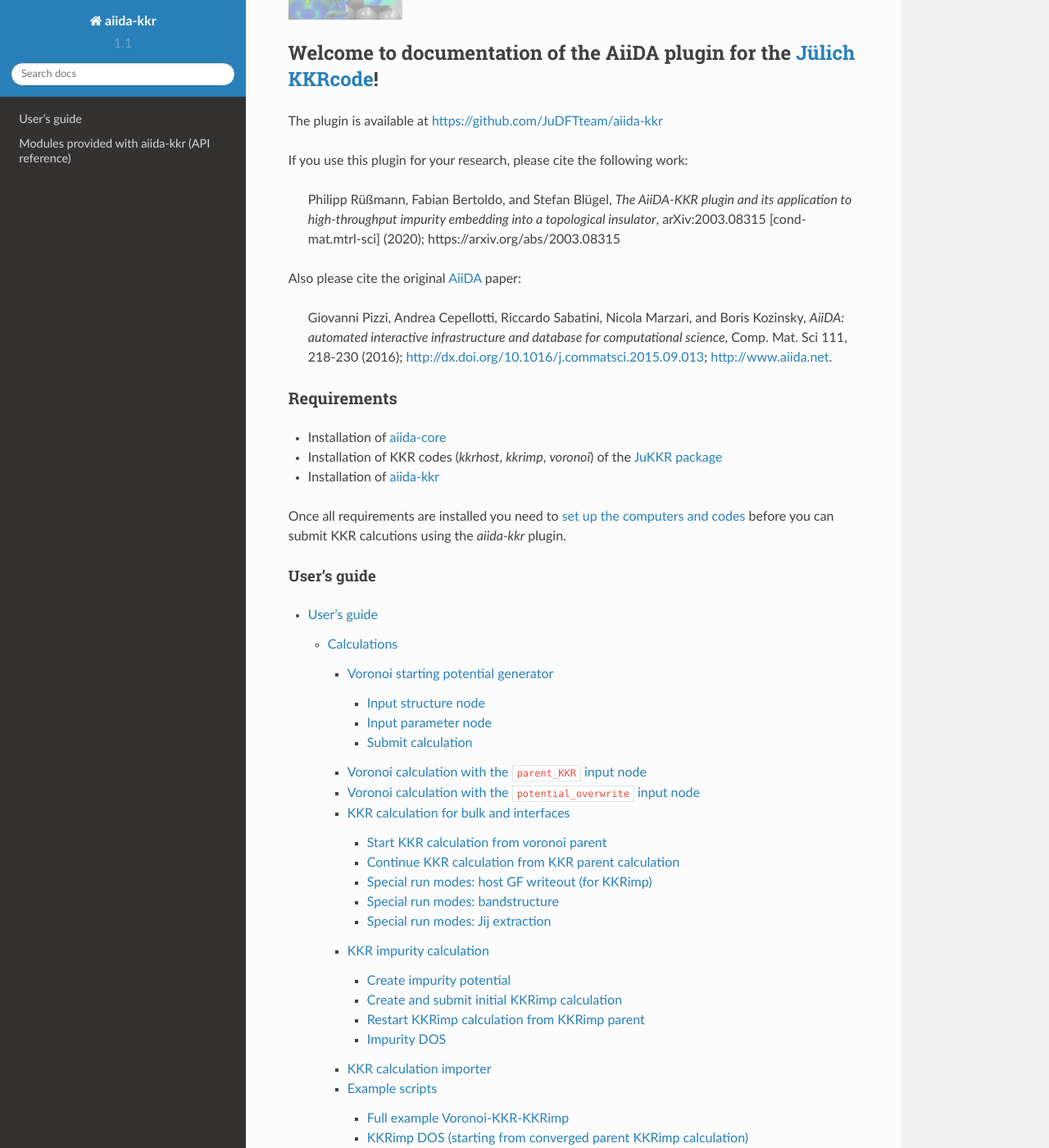
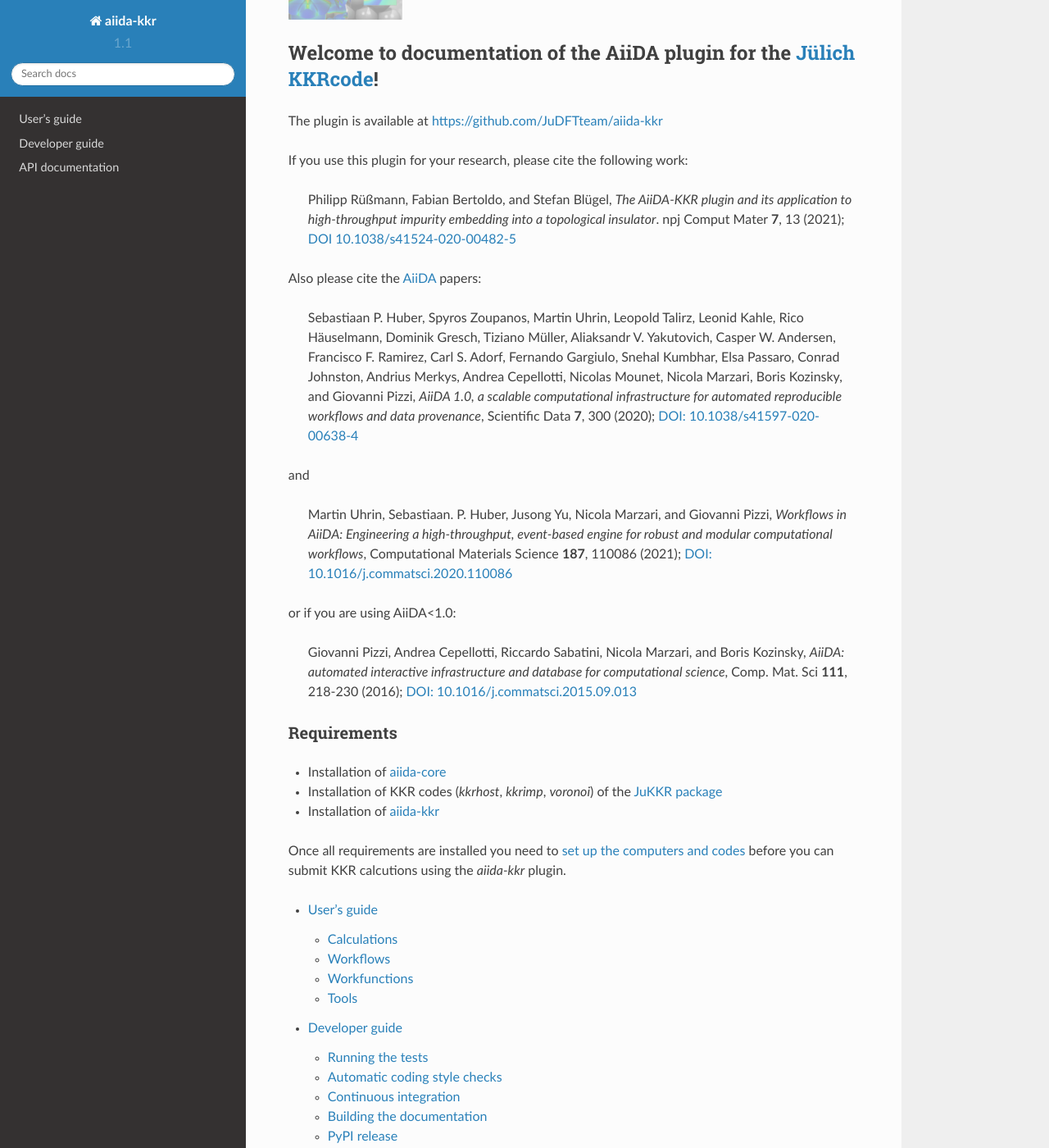
Before and after one commit to JuDFTteam/aiida-kkr, a Sphinx documentation site: the page built from docs/source/index.rst, in a window 1280 px wide and 1400 px high, scrolled down 266 px. Shown: the whole window at 82% size. Built offline with Sphinx 7.4.7 and the Read the Docs theme 2.0.0, drawn with Linux system fonts in a browser that asks for light colours; some of the changed text lies outside the part shown.

Commit message:
Update documentation

```diff
--- /dev/null
+++ b/docs/source/developer_guide/index.rst
@@ -0,0 +1,83 @@
+===============
+Developer guide
+===============
+
+Running the tests
++++++++++++++++++
+
+The following will discover and run the unit test::
+
+    pip install -e .[testing]
+    cd aiida_kkr/tests
+    ./run_all.sh
+
+Automatic coding style checks
++++++++++++++++++++++++++++++
+
+Enable enable automatic checks of code sanity and coding style::
+
+    pip install -e .[pre-commit]
+    pre-commit install
+
+After this, the `yapf <https://github.com/google/yapf>`_ formatter,
+the `pylint <https://www.pylint.org/>`_ linter
+and the `pylint <https://www.pylint.org/>`_ code analyzer will
+run at every commit.
+
+To run the pre-commit hooks without making a commit use::
+
+    pre-commit run --all-files
+
+If you ever need to skip these pre-commit hooks, just use::
+
+    git commit -n
+
+
+Continuous integration
+++++++++++++++++++++++
+
+``aiida-kkr`` comes with a ``.github`` folder that contains continuous integration tests on every commit using `GitHub Actions <https://github.com/features/actions>`_. It will:
+
+#. run all tests for the ``django`` ORM
+#. build the documentation
+#. check coding style and version number (not required to pass by default)
+
+Building the documentation
+++++++++++++++++++++++++++
+
+ #. Install the ``docs`` extra::
+
+        pip install -e .[docs]
+
+ #. Edit the individual documentation pages::
+
+        docs/source/index.rst
+        docs/source/developer_guide/index.rst
+        docs/source/user_guide/index.rst
+        ...
+
+ #. Use `Sphinx`_ to generate the html documentation::
+
+        cd docs
+        make html
+
+Check the result by opening ``build/html/index.html`` in your browser.
+
+PyPI release
+++++++++++++
+
+With every tag that is pushed a continuous deployment github action runs that uploads the code to pypi.
+Note that this will only be done if the tests (see Continuous integration) pass.
+
+The latest release is therefore able to be installed via::
+
+    pip install aiida-kkr
+
+
+.. note::
+
+   When updating the plugin package to a new version, remember to update the version number both in ``setup.json`` and ``aiida_kkr/__init__.py``.
+
+
+.. _ReadTheDocs: https://readthedocs.org/
+.. _Sphinx: https://www.sphinx-doc.org/en/master/
--- a/docs/source/index.rst
+++ b/docs/source/index.rst
@@ -21,17 +15,31 @@
 If you use this plugin for your research, please cite the following work:
 
 .. highlights:: Philipp Rüßmann, Fabian Bertoldo, and Stefan Blügel,
-  *The AiiDA-KKR plugin and its application to high-throughput impurity
-  embedding into a topological insulator*,
-  arXiv:2003.08315 [cond-mat.mtrl-sci] (2020); https://arxiv.org/abs/2003.08315
+  *The AiiDA-KKR plugin and its application to high-throughput impurity embedding into a topological insulator*.
+  npj Comput Mater **7**, 13 (2021); `DOI 10.1038/s41524-020-00482-5`_
 
 
-Also please cite the original `AiiDA`_ paper:
+Also please cite the `AiiDA`_ papers:
 
-.. highlights:: Giovanni Pizzi, Andrea Cepellotti, Riccardo Sabatini, Nicola Marzari,
-  and Boris Kozinsky, *AiiDA: automated interactive infrastructure and database
-  for computational science*, Comp. Mat. Sci 111, 218-230 (2016);
-  http://dx.doi.org/10.1016/j.commatsci.2015.09.013; http://www.aiida.net.
+.. highlights:: Sebastiaan P. Huber, Spyros Zoupanos, Martin Uhrin, Leopold Talirz, Leonid Kahle, Rico Häuselmann,
+  Dominik Gresch, Tiziano Müller, Aliaksandr V. Yakutovich, Casper W. Andersen, Francisco F. Ramirez, Carl S. Adorf,
+  Fernando Gargiulo, Snehal Kumbhar, Elsa Passaro, Conrad Johnston, Andrius Merkys, Andrea Cepellotti, Nicolas Mounet,
+  Nicola Marzari, Boris Kozinsky, and Giovanni Pizzi,
+  *AiiDA 1.0, a scalable computational infrastructure for automated reproducible workflows and data provenance*,
+  Scientific Data **7**, 300 (2020); `DOI: 10.1038/s41597-020-00638-4`_
+
+and
+
+.. highlights:: Martin Uhrin, Sebastiaan. P. Huber, Jusong Yu, Nicola Marzari, and Giovanni Pizzi,
+  *Workflows in AiiDA: Engineering a high-throughput, event-based engine for robust and modular computational workflows*,
+  Computational Materials Science **187**, 110086 (2021); `DOI: 10.1016/j.commatsci.2020.110086`_
+
+or if you are using AiiDA<1.0:
+
+.. highlights:: Giovanni Pizzi, Andrea Cepellotti, Riccardo Sabatini, Nicola Marzari, and Boris Kozinsky,
+  *AiiDA: automated interactive infrastructure and database for computational science*,
+  Comp. Mat. Sci **111**, 218-230 (2016); `DOI: 10.1016/j.commatsci.2015.09.013`_
+
 
 Requirements
 ------------
@@ -42,28 +50,13 @@
 
 Once all requirements are installed you need to `set up the computers and codes`_ before you can submit KKR calcutions using the *aiida-kkr* plugin.
 
-
-.. _`aiida-core`: https://aiida-core.readthedocs.io/en/stable/installation/index.html
-.. _`aiida-kkr`: https://github.com/JuDFTteam/aiida-kkr/blob/master/README.md
-.. _`JuKKR package`: https://iffgit.fz-juelich.de/kkr/jukkr
-.. _`set up the computers and codes`: https://aiida-core.readthedocs.io/en/stable/get_started/index.html#setup-of-computers-and-codes
-
-
-User's guide
-++++++++++++
-
 .. toctree::
-   :maxdepth: 4
+   :maxdepth: 2
 
    user_guide/index
+   developer_guide/index
+   API documentation <module_guide/index>
 
-Modules provided with aiida-kkr (API reference)
-+++++++++++++++++++++++++++++++++++++++++++++++
-
-.. toctree::
-   :maxdepth: 4
-
-   module_guide/index
 
 Indices and tables
 ==================
@@ -71,3 +64,15 @@
 * :ref:`genindex`
 * :ref:`modindex`
 * :ref:`search`
+
+.. _AiiDA: http://www.aiida.net
+.. _Jülich KKRcode: http://jukkr.fz-juelich.de
+.. _juDFT: http://www.judft.de/pm/index.php
+.. _`aiida-core`: https://aiida-core.readthedocs.io/en/stable/installation/index.html
+.. _`aiida-kkr`: https://github.com/JuDFTteam/aiida-kkr/blob/master/README.md
+.. _`JuKKR package`: https://iffgit.fz-juelich.de/kkr/jukkr
+.. _`set up the computers and codes`: https://aiida-core.readthedocs.io/en/stable/get_started/index.html#setup-of-computers-and-codes
+.. _`DOI: 10.1038/s41597-020-00638-4`: https://doi.org/10.1038/s41597-020-00638-4
+.. _`DOI: 10.1016/j.commatsci.2020.110086`: https://doi.org/10.1016/j.commatsci.2020.110086
+.. _`DOI: 10.1016/j.commatsci.2015.09.013`: https://doi.org/10.1016/j.commatsci.2015.09.013
+.. _`DOI 10.1038/s41524-020-00482-5`: https://doi.org/10.1038/s41524-020-00482-5
```
Also changed, not shown: other parts of docs/source/index.rst (+0 -6 lines).
